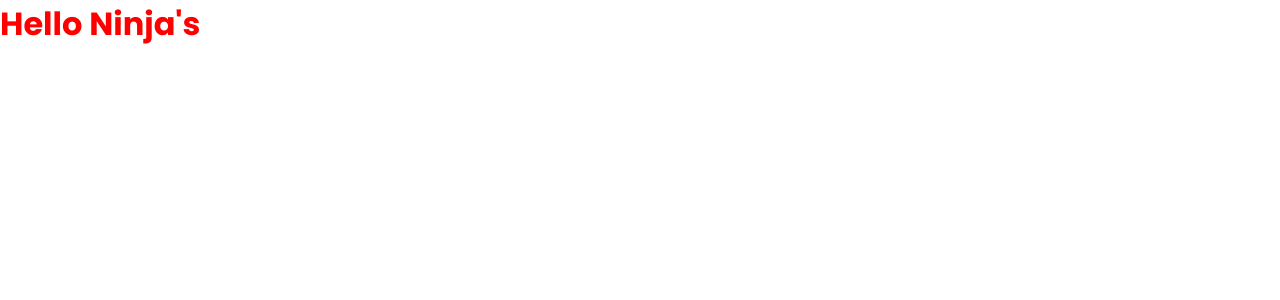
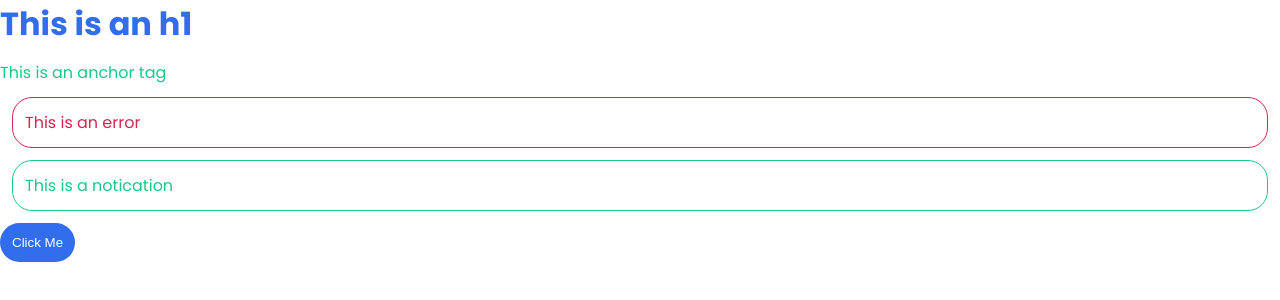
Before and after one commit to ganeshdimri71/sass-by-ninja, a website: page index.html in a window 1280 px wide. Drawn offline with Linux system fonts and the light colour scheme.

Commit message:
Variables

```diff
--- a/index.html
+++ b/index.html
@@ -8,6 +8,10 @@
     <title>Complete SASS</title>
 </head>
 <body>
-    <h1><a href="#">Hello Ninja's</a></h1>
+    <h1>This is an h1</h1>
+    <a href="#">This is an anchor tag</a>
+    <p class="error">This is an error</p>
+    <p class="notification">This is a notication</p>
+    <button>Click Me</button>
 </body>
 </html>
--- a/index.scss
+++ b/index.scss
@@ -29,8 +29,49 @@
     max-width: 100%;
 }
 
+//Theme colors Variables
+$primary: #326dee;
+$secondary:#1ac888;
+$error:#d32752;
+$info:#f6c31c;
+
+//spacing
+$base-padding:0.75rem;
+$base-margin:0.75rem;
+
+// borders
+$base-border-thickness: 1px;
+$base-border-radius: 20px;
+
 h1{
-    a{
-        color: red;
-    }
+    color:$primary;
+    margin-bottom: $base-margin;
 }
+a{
+    color: $secondary;
+}
+button{
+    color: white;
+    border: 0;
+    background-color: $primary;
+    border-radius: $base-border-radius;
+    padding: $base-padding;
+}
+.error{
+    color: $error;
+    border-color: $error;
+    border-style: solid;
+    margin: $base-margin;
+    padding: $base-padding;
+    border-radius: $base-border-radius;
+    border-width: $base-border-thickness;
+}
+.notification{
+    color:$secondary;
+    border-color: $secondary;
+    border-style: solid;
+    margin: $base-margin;
+    padding: $base-padding;
+    border-radius: $base-border-radius;
+    border-width: $base-border-thickness;
+}
```
Also changed, not shown: css/index.css, readme.txt (added).
